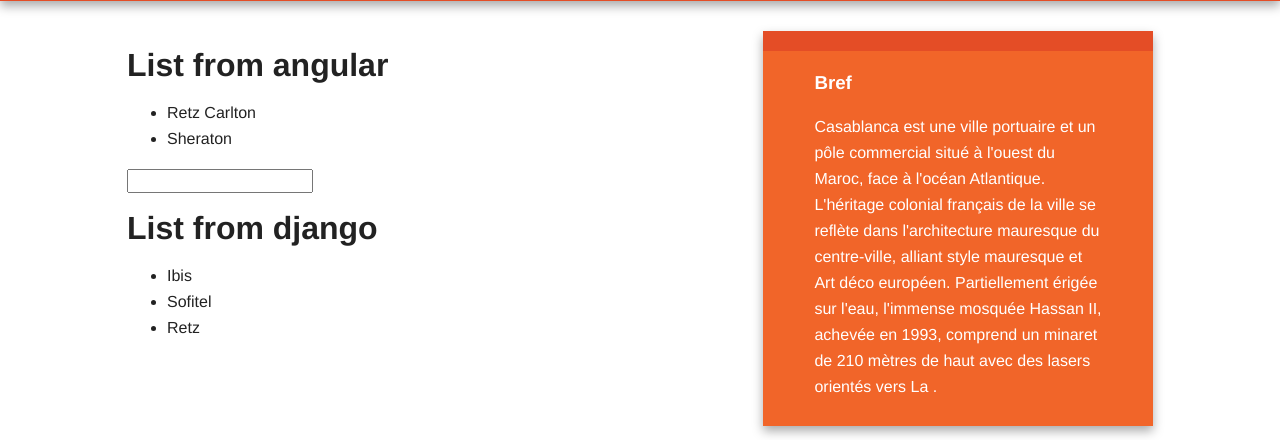
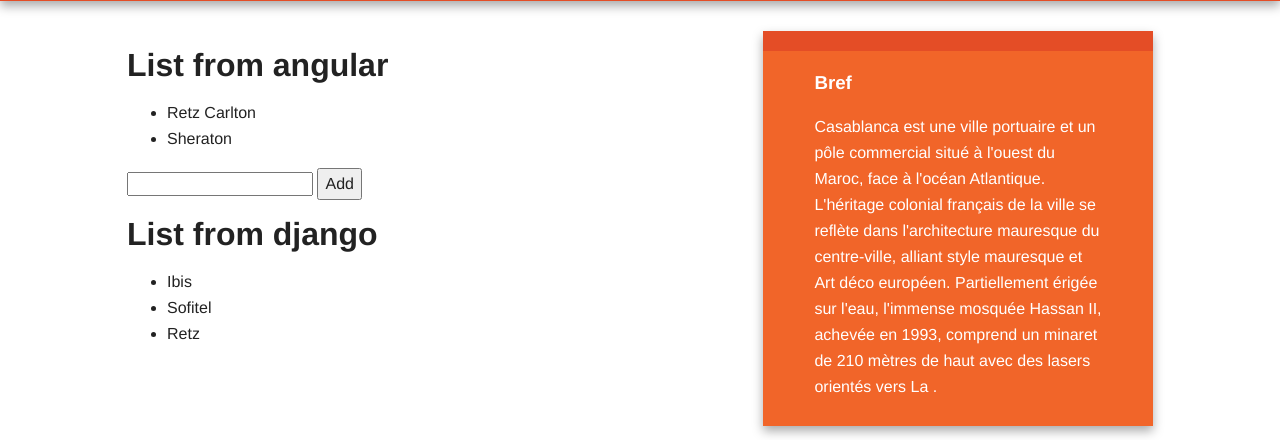
Before and after one commit to mhammed2020/Hotel-Reservation-Platform, a Django app: page /reservation/hotels in a window 1280 px wide. Shown: the part 95-535 px from the top of the page. Run offline with Django 3.2, Linux system fonts and the light colour scheme; data comes from the database, SQL or seed files in the repository; some libraries are stand-ins or nearby versions.

Commit message:
update controller

```diff
--- a/templates/reservation/hotels.html
+++ b/templates/reservation/hotels.html
@@ -52,6 +52,7 @@ Hotels
 
       </ul>
 <input type="text" ng-modul="new_hotel"/>
+<button ng-click="add_new_hotel(new_hotel)">Add </button>
    </div>
    {% endverbatim %}
 
```
